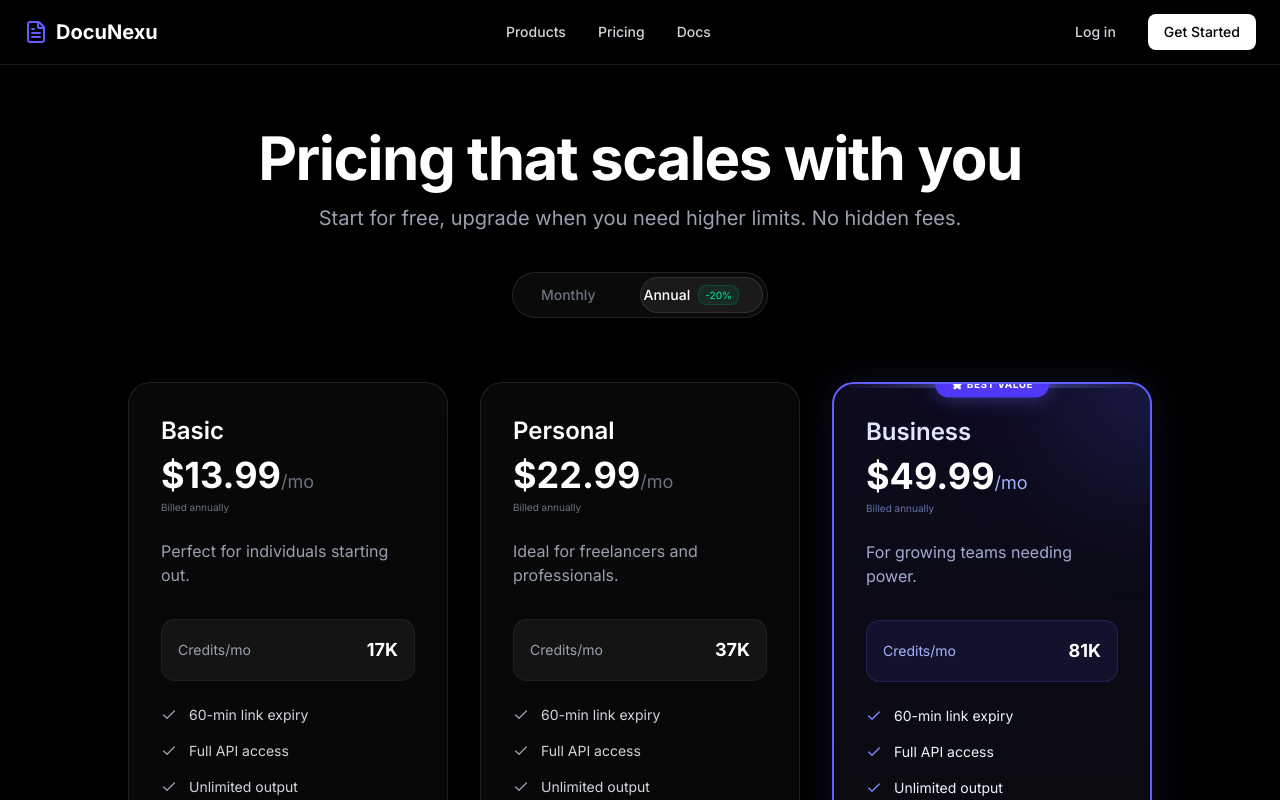
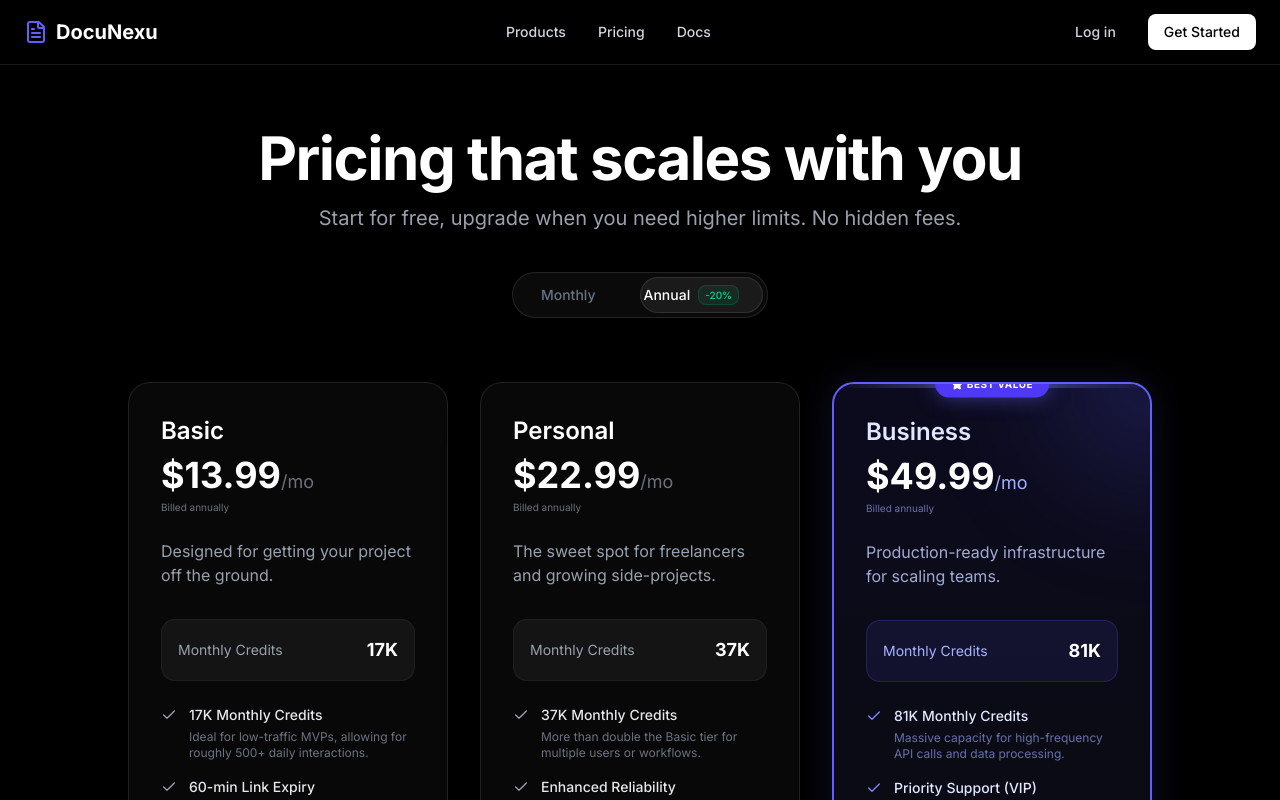
Before and after one commit to Prince-Webai/dpdf, a Next.js app: page /pricing in a window 1280 px wide. Shown: the top 800 px of the page. Built offline with nearby package versions, Linux system fonts and the light colour scheme; no server answers.

Commit message:
feat: PayPal links all plans, pricing descriptions, business price 49.99

```diff
--- a/src/app/pricing/page.tsx
+++ b/src/app/pricing/page.tsx
@@ -23,7 +23,7 @@ export default function PricingPage() {
     }, [supabase])
 
     const prices = {
-        monthly: { basic: "14.99", personal: "24.99", business: "54.99" },
+        monthly: { basic: "14.99", personal: "24.99", business: "49.99" },
         annual: { basic: "13.99", personal: "22.99", business: "49.99" }
     }
 
@@ -127,18 +127,37 @@ export default function PricingPage() {
                         {billingCycle === 'annual' && <p className="text-[10px] text-gray-500 mb-6">Billed annually</p>}
                         {billingCycle === 'monthly' && <div className="mb-6 h-[15px]" />}
 
-                        <p className="text-gray-400 mb-8 h-12">Perfect for individuals starting out.</p>
+                        <p className="text-gray-400 mb-8 h-12">Designed for getting your project off the ground.</p>
                         <div className="bg-white/5 rounded-xl p-4 mb-6 flex justify-between items-center border border-white/5">
-                            <span className="text-sm text-gray-400">Credits/mo</span>
+                            <span className="text-sm text-gray-400">Monthly Credits</span>
                             <span className="text-lg font-bold text-white">17K</span>
                         </div>
                         <ul className="space-y-4 mb-8 flex-1 text-sm">
-                            {['60-min link expiry', 'Full API access', 'Unlimited output', 'Secured data', 'Advanced security', 'Priority Support'].map((feature, i) => (
-                                <li key={i} className="flex items-center gap-3"><Check className="text-gray-400 w-4 h-4 flex-shrink-0" /> <span className="text-gray-300">{feature}</span></li>
+                            {[
+                                { title: '17K Monthly Credits', desc: 'Ideal for low-traffic MVPs, allowing for roughly 500+ daily interactions.' },
+                                { title: '60-min Link Expiry', desc: 'Standard security for magic links or file sharing.' },
+                                { title: 'Full API Access', desc: 'No "paywalled" endpoints; complete REST and GraphQL suite.' },
+                                { title: 'Unlimited Output', desc: 'No throttling on data generation or response sizes.' },
+                                { title: 'Secured Data', desc: 'Standard TLS encryption and row-level security (RLS).' },
+                                { title: 'Standard Priority Support', desc: 'Access to documentation and community-driven help.' }
+                            ].map((f, i) => (
+                                <li key={i} className="flex flex-col gap-1">
+                                    <div className="flex items-center gap-3">
+                                        <Check className="text-gray-400 w-4 h-4 flex-shrink-0" />
+                                        <span className="text-gray-200 font-medium">{f.title}</span>
+                                    </div>
+                                    <p className="text-gray-500 text-xs ml-7">{f.desc}</p>
+                                </li>
                             ))}
                         </ul>
                         <Button
-                            onClick={() => handleGetStarted(billingCycle === 'monthly' ? "/subscribe/basic-monthly" : "/subscribe/basic-annual")}
+                            onClick={() => {
+                                if (billingCycle === 'monthly') {
+                                    window.open("https://www.paypal.com/ncp/payment/SMWA26KE2MZZC", "_blank")
+                                } else {
+                                    window.open("https://www.paypal.com/ncp/payment/59AA2G4UJ864J", "_blank")
+                                }
+                            }}
                             className="w-full bg-white/10 text-white hover:bg-white/20 rounded-xl h-12 border border-white/10"
                         >
                             Get Started
@@ -160,18 +179,36 @@ export default function PricingPage() {
                         {billingCycle === 'annual' && <p className="text-[10px] text-gray-500 mb-6">Billed annually</p>}
                         {billingCycle === 'monthly' && <div className="mb-6 h-[15px]" />}
 
-                        <p className="text-gray-400 mb-8 h-12">Ideal for freelancers and professionals.</p>
+                        <p className="text-gray-400 mb-8 h-12">The sweet spot for freelancers and growing side-projects.</p>
                         <div className="bg-white/5 rounded-xl p-4 mb-6 flex justify-between items-center border border-white/5">
-                            <span className="text-sm text-gray-400">Credits/mo</span>
+                            <span className="text-sm text-gray-400">Monthly Credits</span>
                             <span className="text-lg font-bold text-white">37K</span>
                         </div>
                         <ul className="space-y-4 mb-8 flex-1 text-sm">
-                            {['60-min link expiry', 'Full API access', 'Unlimited output', 'Secured data', 'Advanced security', 'Priority Support'].map((feature, i) => (
-                                <li key={i} className="flex items-center gap-3"><Check className="text-gray-400 w-4 h-4 flex-shrink-0" /> <span className="text-gray-300">{feature}</span></li>
+                            {[
+                                { title: '37K Monthly Credits', desc: 'More than double the Basic tier for multiple users or workflows.' },
+                                { title: 'Enhanced Reliability', desc: 'Built for "pro-sumers" needing consistent uptime for clients.' },
+                                { title: 'Same-Day Support', desc: 'Higher priority in our ticketing queue for faster resolution.' },
+                                { title: 'Advanced Security Suite', desc: '60-min expiry plus additional backend hardening.' },
+                                { title: 'Developer Tooling', desc: 'Full access to CLI tools and staging environments.' }
+                            ].map((f, i) => (
+                                <li key={i} className="flex flex-col gap-1">
+                                    <div className="flex items-center gap-3">
+                                        <Check className="text-gray-400 w-4 h-4 flex-shrink-0" />
+                                        <span className="text-gray-200 font-medium">{f.title}</span>
+                                    </div>
+                                    <p className="text-gray-500 text-xs ml-7">{f.desc}</p>
+                                </li>
                             ))}
                         </ul>
                         <Button
-                            onClick={() => handleGetStarted(billingCycle === 'monthly' ? "/subscribe/personal-monthly" : "/subscribe/personal-annual")}
+                            onClick={() => {
+                                if (billingCycle === 'monthly') {
+                                    window.open("https://www.paypal.com/ncp/payment/T4ZGGNHMZX7TQ", "_blank")
+                                } else {
+                                    window.open("https://www.paypal.com/ncp/payment/TZHQHJPA23LVJ", "_blank")
+                                }
+                            }}
                             className="w-full bg-white/10 text-white hover:bg-white/20 rounded-xl h-12 border border-white/10"
                         >
                             Get Started
@@ -199,18 +236,36 @@ export default function PricingPage() {
                         {billingCycle === 'annual' && <p className="text-[10px] text-indigo-300/60 mb-6">Billed annually</p>}
                         {billingCycle === 'monthly' && <div className="mb-6 h-[15px]" />}
 
-                        <p className="text-indigo-200/80 mb-8 h-12">For growing teams needing power.</p>
+                        <p className="text-indigo-200/80 mb-8 h-12">Production-ready infrastructure for scaling teams.</p>
                         <div className="bg-indigo-500/10 rounded-xl p-4 mb-6 flex justify-between items-center border border-indigo-500/20">
-                            <span className="text-sm text-indigo-300">Credits/mo</span>
+                            <span className="text-sm text-indigo-300">Monthly Credits</span>
                             <span className="text-lg font-bold text-white">81K</span>
                         </div>
                         <ul className="space-y-4 mb-8 flex-1 text-sm text-indigo-50">
-                            {['60-min link expiry', 'Full API access', 'Unlimited output', 'Secured data', 'Advanced security', 'Priority Support'].map((feature, i) => (
-                                <li key={i} className="flex items-center gap-3"><Check className="text-indigo-400 w-4 h-4 flex-shrink-0" /> <span>{feature}</span></li>
+                            {[
+                                { title: '81K Monthly Credits', desc: 'Massive capacity for high-frequency API calls and data processing.' },
+                                { title: 'Priority Support (VIP)', desc: 'Direct access to senior engineering support for critical issues.' },
+                                { title: 'Advanced Security Protocols', desc: 'Enterprise-grade features, audit logs, and data isolation.' },
+                                { title: 'Team Collaboration', desc: 'Multi-seat access for secure team management.' },
+                                { title: 'High-Availability Infra', desc: 'Priority routing on our global edge network for low latency.' }
+                            ].map((f, i) => (
+                                <li key={i} className="flex flex-col gap-1">
+                                    <div className="flex items-center gap-3">
+                                        <Check className="text-indigo-400 w-4 h-4 flex-shrink-0" />
+                                        <span className="text-indigo-100 font-medium">{f.title}</span>
+                                    </div>
+                                    <p className="text-indigo-300/60 text-xs ml-7">{f.desc}</p>
+                                </li>
                             ))}
                         </ul>
                         <Button
-                            onClick={() => handleGetStarted(billingCycle === 'monthly' ? "/subscribe/business-monthly" : "/subscribe/business-annual")}
+                            onClick={() => {
+                                if (billingCycle === 'monthly') {
+                                    window.open("https://www.paypal.com/ncp/payment/SJP7DLJL4L6NG", "_blank")
+                                } else {
+                                    window.open("https://www.paypal.com/ncp/payment/E5VMGGD3Q9HKE", "_blank")
+                                }
+                            }}
                             className="w-full bg-indigo-600 text-white hover:bg-indigo-500 rounded-xl h-12 shadow-[0_0_20px_rgba(99,102,241,0.3)] hover:shadow-[0_0_30px_rgba(99,102,241,0.5)] transition-all"
                         >
                             Get Started
--- a/src/app/subscribe/business-monthly/page.tsx
+++ b/src/app/subscribe/business-monthly/page.tsx
@@ -93,11 +93,11 @@ export default function BusinessMonthlySubscription() {
                                     </div>
                                     <div className="flex justify-between items-center text-sm">
                                         <span className="text-gray-400">Price</span>
-                                        <span className="text-white font-semibold">$54.99 / mo</span>
+                                        <span className="text-white font-semibold">$49.99 / mo</span>
                                     </div>
                                     <div className="pt-4 border-t border-white/10 flex justify-between items-center">
                                         <span className="text-lg font-semibold text-white">Total today</span>
-                                        <span className="text-2xl font-bold text-white">$54.99</span>
+                                        <span className="text-2xl font-bold text-white">$49.99</span>
                                     </div>
                                 </div>
 
```
